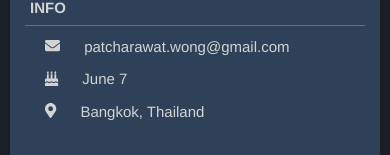
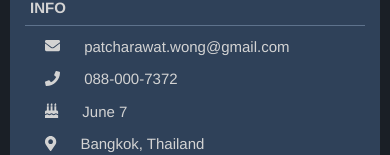
Before and after one commit to MightyOrphus/myCV, a Vue app: page / in a window 390 px wide. Shown: the part 227-382 px from the top of the page. Built offline with nearby package versions, Linux system fonts and the light colour scheme; what @growthbunker/vuetimeline would draw is missing.

Commit message:
add phone number

```diff
--- a/src/components/SideBar.vue
+++ b/src/components/SideBar.vue
@@ -27,6 +27,11 @@ export default {
               name: "Email",
               icon: ["fas", "envelope"],
               text: "patcharawat.wong@gmail.com",
+            },
+            {
+              name: "Telephone",
+              icon: ['fas', 'phone'],
+              text: "088-000-7372"
             },
             {
               name: "Birth Date",
```
